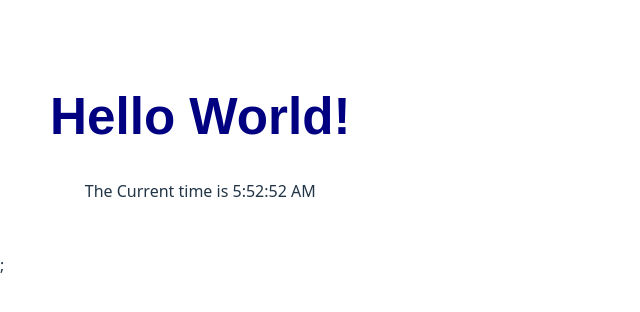
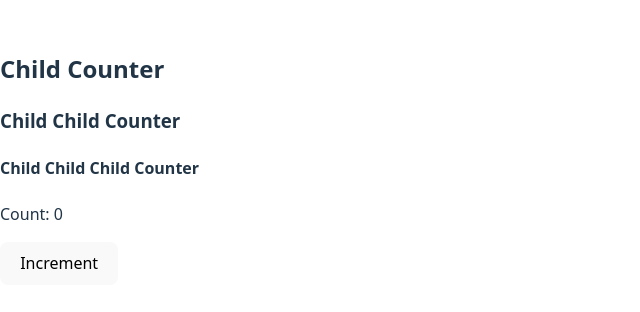
Before and after one commit to bbangle/react_study, a React (Vite) app: page / in a window 1280 px wide. Shown: the part 242-554 px from the top of the page, without its empty margins (0-640 px from the left). Built offline with nearby package versions, Linux system fonts and the light colour scheme.

Commit message:
context사용과 props drilling방지

```diff
--- a/src/App.tsx
+++ b/src/App.tsx
@@ -1,10 +1,19 @@
-
-import ClockExample01 from "./examples/example01_clock";
+// example01 시계 예제
+// import ClockExample01 from "./examples/example01_clock";
+// example02 class 컴포넌트와 errorboundary
+// import Example02 from "./examples/example02_bugClock/Example02";
+// import V1_ChildCounter from "./examples/example03_propsDrilling/V1_ChildCounter.tsx";
+// example03 props드릴링
+// import Example03_V1 from "./examples/example03_propsDrilling/Example03_V1.tsx";
+import Example03_V2 from "./examples/example03_propsDrilling/Example03_V2.tsx";
 
 const App =()=> {
     return(
         <>
-            <ClockExample01/>;
+            {/*<ClockExample01/>*/}
+            {/*<Example02/>*/}
+            {/*<Example03_V1/>*/}
+            <Example03_V2/>
         </>
     );
 };
--- /dev/null
+++ b/src/examples/example02_bugClock/Example02.tsx
@@ -0,0 +1,12 @@
+import BuggyClock from "./BuggyClock";
+import ErrorBoundary from "./example02_errorBoundary";
+
+const Example02 = () => {
+    return (
+        <ErrorBoundary fallback={<div style={{color: "red"}}>Error</div>}>
+            <BuggyClock/>
+        </ErrorBoundary>
+    );
+}
+
+export default Example02;
--- /dev/null
+++ b/src/examples/example03_propsDrilling/Example03_V1.tsx
@@ -0,0 +1,12 @@
+import {JSX, useState} from "react";
+import V1_ChildCounter from "./V1_ChildCounter.tsx";
+
+function Example03_V1() : JSX.Element {
+    const [count, setCount] = useState(0);
+    return (
+        <V1_ChildCounter initialCount={count} increment={() => setCount(count + 1)}/>
+    );
+}
+
+
+export default Example03_V1;
--- /dev/null
+++ b/src/examples/example03_propsDrilling/Example03_V2.tsx
@@ -0,0 +1,14 @@
+import ChildCounter from "./V2_ChildCounter.tsx";
+import {CounterProvider} from "./V2_ContextCounter.tsx";
+
+
+function Example03(){
+    return (
+        <CounterProvider>
+            <ChildCounter/>
+        </CounterProvider>
+    );
+}
+
+
+export default Example03;
--- /dev/null
+++ b/src/examples/example03_propsDrilling/V1_ChildCounter.tsx
@@ -0,0 +1,31 @@
+function V1_ChildCounter({initialCount, increment} :{initialCount:number, increment:Function}) {
+    return (
+        <div>
+            <h2>Child Counter</h2>
+            <ChildChildCounter initialCount={initialCount} increment={increment}/>
+        </div>
+    );
+}
+
+function ChildChildCounter({initialCount, increment}:{initialCount:number, increment:Function}) {
+    return (
+        <div>
+            <h3>Child Child Counter</h3>
+            <ChildChildChildCounter initialCount={initialCount} increment={increment}/>
+        </div>
+    );
+}
+
+//메인에서 count값을 쓰고 childchildchild에서도 같은을 쓸때
+//안쓰는 child와 childchild에서도 count를 props로 받아야 한다는 문제가 있음.
+function ChildChildChildCounter({initialCount, increment}:{initialCount:number, increment:Function}) {
+    return (
+        <div>
+            <h4>Child Child Child Counter</h4>
+            <p>Count: {initialCount}</p>
+            <button onClick={increment}>Increment</button>
+        </div>
+    )
+}
+
+export default V1_ChildCounter;
--- /dev/null
+++ b/src/examples/example03_propsDrilling/V2_ChildCounter.tsx
@@ -0,0 +1,33 @@
+import {useCount} from "./V2_ContextCounter.tsx";
+
+function ChildCounter() {
+    return (
+        <div>
+            <h2>Child Counter</h2>
+            <ChildChildCounter/>
+        </div>
+    );
+}
+
+function ChildChildCounter() {
+    return (
+        <div>
+            <h3>Child Child Counter</h3>
+            <ChildChildChildCounter/>
+        </div>
+    );
+}
+
+//실제 사용하는 컴포넌트에서만 직접 값을 가져와 넣어주는 형태
+function ChildChildChildCounter() {
+    const {count, increment} = useCount();
+    return (
+        <div>
+            <h4>Child Child Child Counter</h4>
+            <p>Count: {count}</p>
+            <button onClick={increment}>Increment</button>
+        </div>
+    )
+}
+
+export default ChildCounter;
--- /dev/null
+++ b/src/examples/example03_propsDrilling/V2_ContextCounter.tsx
@@ -0,0 +1,17 @@
+import React, {useContext, useState} from "react";
+
+const CounterContext = React.createContext();
+
+//지정한
+export const CounterProvider = ({children})=>{
+    const[count, setCount] = useState(0);
+    const increment = () => setCount((c:number):number => c + 1);
+
+    return (
+        <CounterContext.Provider value={{count, increment}}>
+            {children}
+        </CounterContext.Provider>
+    );
+}
+
+export const useCount = () => useContext(CounterContext);
```
Also changed, not shown: src/examples/example02_bugClock/BuggyClock.tsx (added, +19 -0 lines), src/examples/example02_bugClock/example02_errorBoundary.tsx (added, +36 -0 lines).
